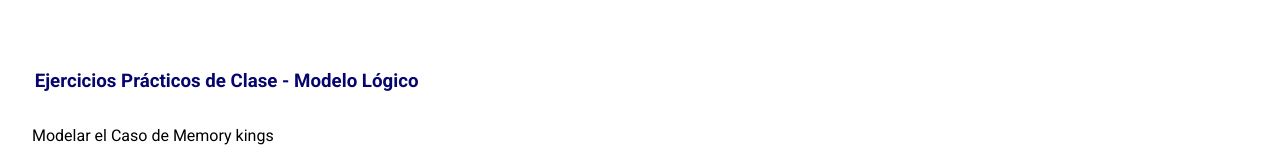
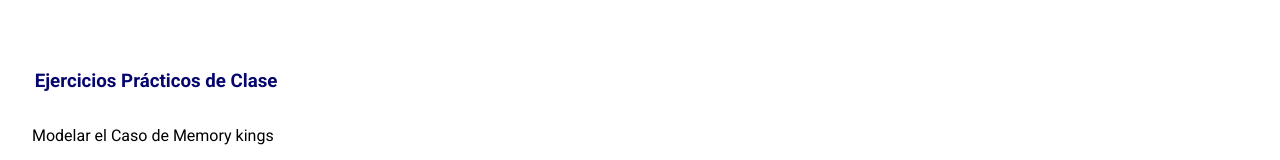
Before and after one commit to jona211993/MiEspecializacionCertusDA, a React (Vite) app: page /modulo1 in a window 1280 px wide. Both pictures are taken after a click on the item 700 px from the left and 1849 px from the top of the page. Shown: the part 373-533 px from the top of the page. Built offline with nearby package versions, Linux system fonts and the light colour scheme; a web font is replaced by a local one.

Commit message:
vista de componente tema2 agregado v2

```diff
--- a/src/pages/PageModulo1.jsx
+++ b/src/pages/PageModulo1.jsx
@@ -161,7 +161,7 @@
 
           <div className="cont-img-sqlserver"></div>
         </div>
-        <h3>Ejercicios Prácticos de Clase - Modelo Lógico</h3>
+        <h3>Ejercicios Prácticos de Clase</h3>
         <p>Modelar el Caso de Memory kings</p>
         <div
           className="cont-cardImg"
```
